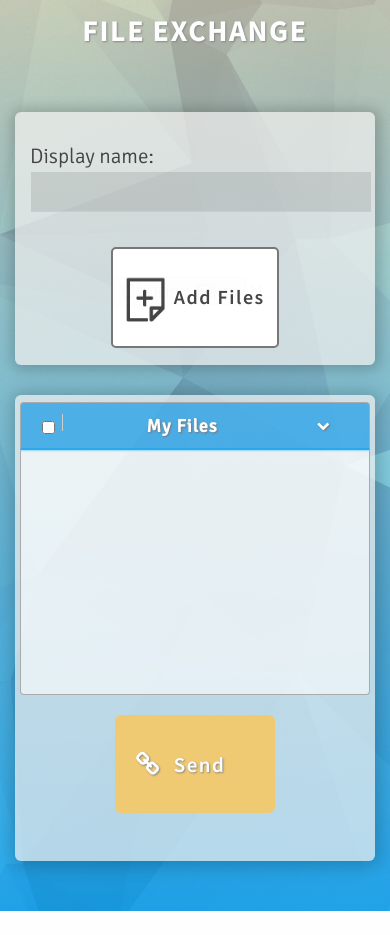
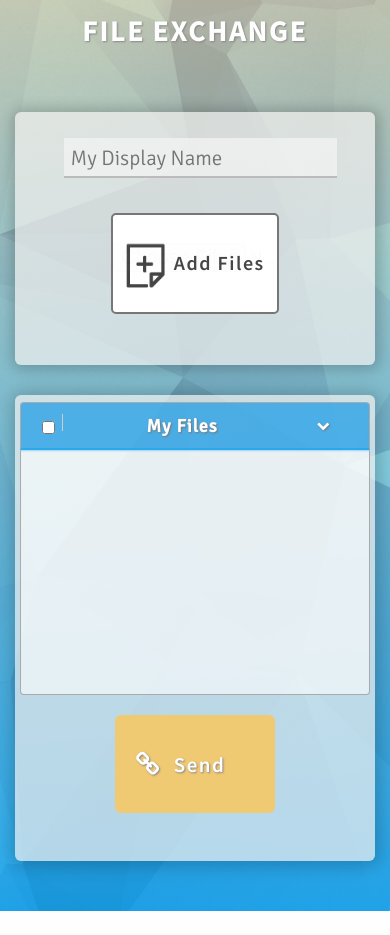
Before and after one commit to chrisjsimpson/seshi, a website: page index.html in a window 390 px wide. Shown: the part 940-1875 px from the top of the page. Drawn offline with nearby package versions, Linux system fonts and the light colour scheme; some packages are replaced by stand-ins of ours; a script that the page names is missing.

Commit message:
updated display input

```diff
--- a/assets/sass/app/_connect.scss
+++ b/assets/sass/app/_connect.scss
@@ -773,9 +773,9 @@ float: left;
 
 input[id="display-name"] {
   border-width: 0;
-  border-bottom: 1px solid #ccc;
+  border-bottom: 2px solid #bbb;
   color: #fff;
-  background: rgba(0, 0, 0, 0.1);
+  background: rgba(245, 245, 245, 0.7);
   padding-top:3px;
   padding-bottom: 2px;
   padding-right: 10px;
@@ -784,7 +784,6 @@ input[id="display-name"] {
   width: 60%;
   max-width: 275px;
   margin-left: 16px;
-  float:left;
   transition: all .3s ease-in-out;
 }
 
@@ -991,8 +990,9 @@ width: 100%;
 }
 @media (max-width: 767px) {
   input[id="display-name"] {
-    width:90%;
-    max-width:340px;
+    width:70%;
+    max-width:300px;
+    margin-left: -20px;
   }
   .btn-pull {
     margin-right: 18%;
--- a/index.html
+++ b/index.html
@@ -139,9 +139,9 @@
                             <div class="uploadbox-connect">
                                     <div class="row">
                                         <div class="displayname">
-                                            <span class="label-display">Display name: </span>
+                                            <!-- <span class="label-display">Display name: </span> -->
                                             <span class="display-input">
-                                                <input type="text" id="display-name">
+                                                <input type="text" id="display-name" placeholder="My Display Name">
                                                 <!-- <span class="edit-btn"><i class="fa fa-pencil"></i></span> -->
                                             </span>
                                         </div>
```
Also changed, not shown: styles/main.css.
